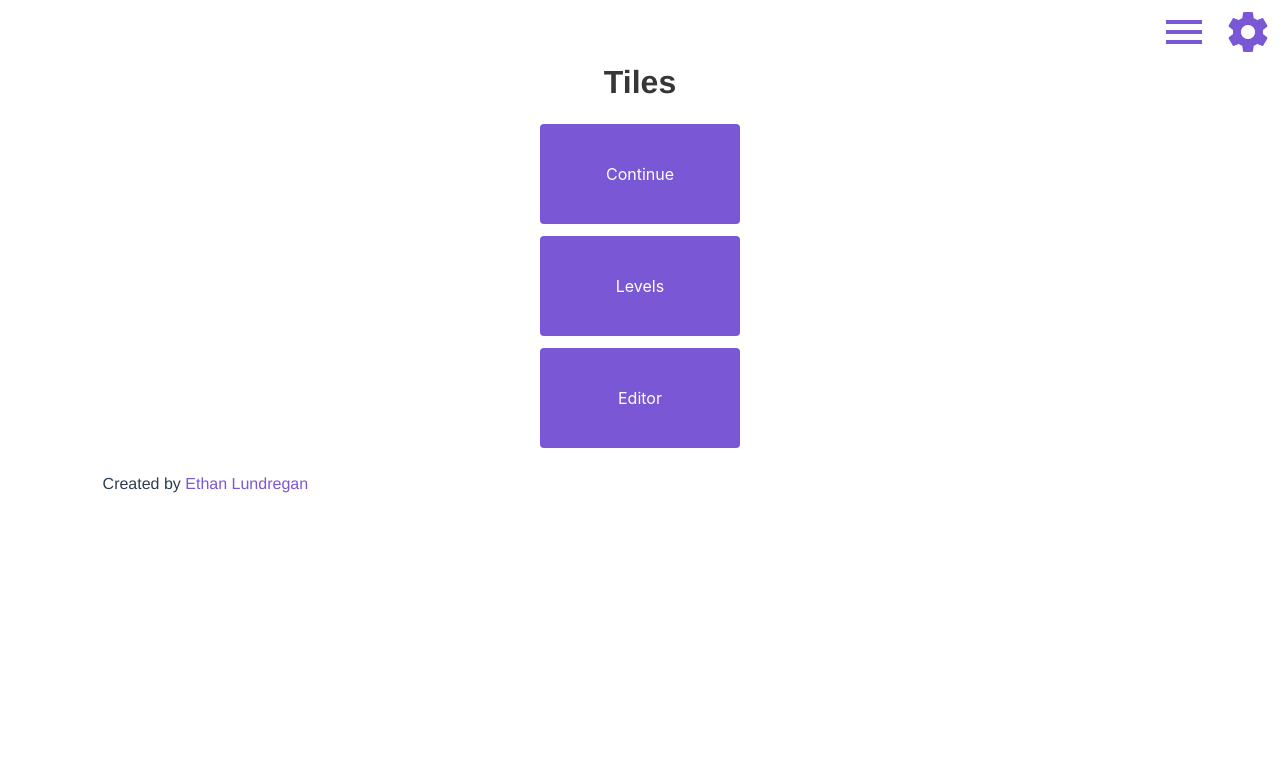
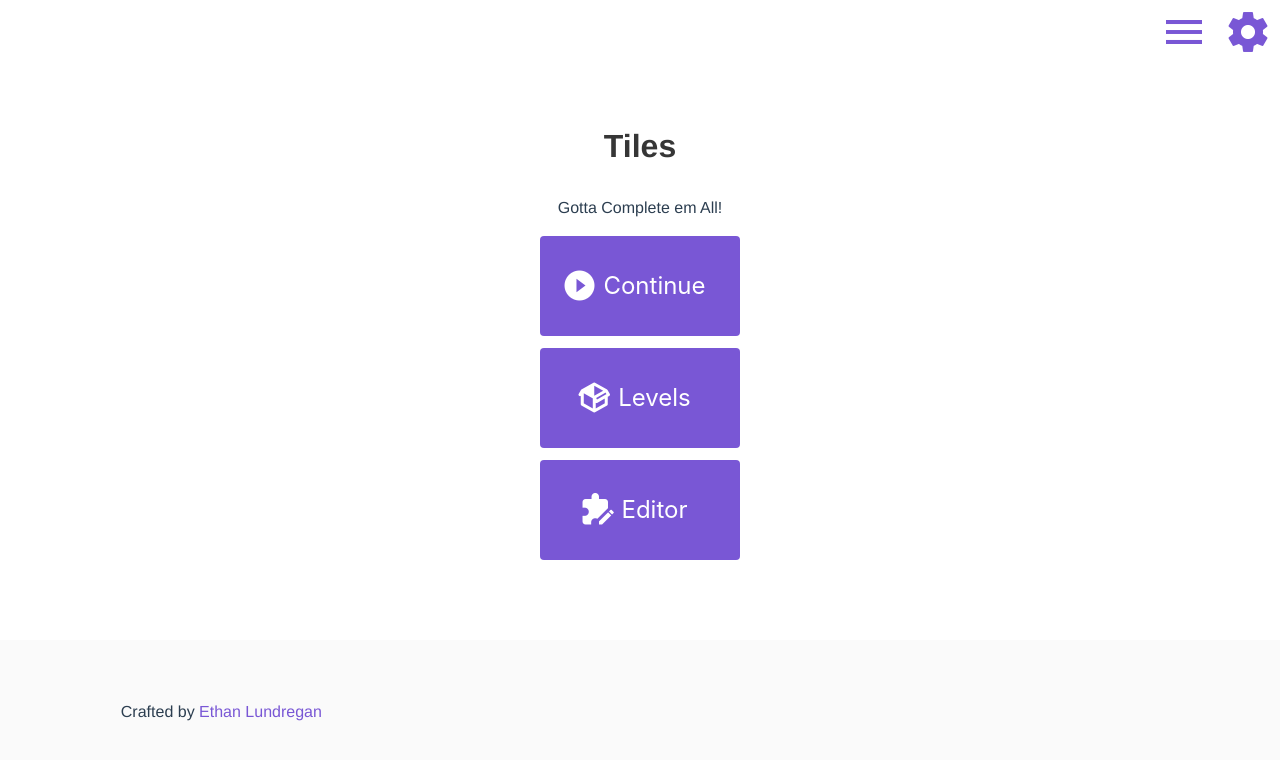
Before and after one commit to lundregan/electron-game, a Vue app: page /game in a window 1280 px wide. Shown: the top 760 px of the page. Built offline with nearby package versions, Linux system fonts and the light colour scheme; what vue-clipboard2 would draw is missing.

Commit message:
Stylized changes, full height no scrollbars and menu icons

```diff
--- a/src/App.vue
+++ b/src/App.vue
@@ -1,6 +1,6 @@
 <template>
   <div id="app">
-    <b-navbar>
+    <b-navbar class='row header'>
         <template slot="end">
           <router-link to="/">
               <b-icon
@@ -22,7 +22,7 @@
       <router-link to="/">Home</router-link> |
       <router-link to="/about">About</router-link>
     </div> -->
-    <router-view/>
+    <router-view class='row content'/>
   </div>
 </template>
 
@@ -41,6 +41,18 @@ body {
   -moz-osx-font-smoothing: grayscale;
   text-align: center;
   color: #2c3e50;
+
+  display: flex;
+  flex-flow: column;
+  height: 100%;
+}
+
+#app .header {
+  flex: 0 1 auto;
+}
+
+#app .content {
+  flex: 1 1 auto;
 }
 
 #nav {
--- a/src/components/TileGrid.vue
+++ b/src/components/TileGrid.vue
@@ -70,8 +70,8 @@ data () {
 
 <style>
 .game-tile {
-  width: 100px;
-  height: 100px;
+  width: calc(100vh / 12);
+  height: calc(100vh / 12);
 
   margin: 1px;
 }
--- a/src/views/MainMenu.vue
+++ b/src/views/MainMenu.vue
@@ -1,27 +1,43 @@
 <template>
 <div class="main-menu">
-    <div class="columns is-vcentered">
+
+
+    <div class="columns is-vcentered menu">
         <div class="column">
-            <p class='title'>Tiles</p>
+            <p class="title">Tiles</p>
+            <p class="sub-title">Gotta Complete em All!</p>
             <b-field>
                 <router-link to='Game'>
-                <b-button class='menu-button is-primary mx-4'>Continue</b-button>
+                    <b-button
+                        class='menu-button is-primary mx-4'
+                        icon-left="play-circle"
+                        size='is-large'
+                    >
+                        Continue
+                    </b-button>
                 </router-link>
             </b-field>
             <b-field>
                 <router-link to='Levels'>
-                    <b-button class='menu-button is-primary mx-4'>Levels</b-button>
+                    <b-button
+                    class='menu-button is-primary mx-4'
+                    icon-left="package-variant"
+                    size='is-large'
+                >
+                    Levels
+                </b-button>
                 </router-link>
             </b-field>
             <b-field>
                 <router-link to='Editor'>
-                    <b-button class='menu-button is-primary mx-4'>Editor</b-button>
+                    <b-button class='menu-button is-primary mx-4' icon-left="puzzle-edit"
+                    size='is-large'>Editor</b-button>
                 </router-link>
             </b-field>
         </div>
     </div>
-    <div class="columns">
-        <div class="column">Created by <a href='//github.com/lundregan' target='_blank'>Ethan Lundregan</a></div>
+    <div class="columns footer">
+        <div class="column">Crafted by <a href='//github.com/lundregan' target='_blank'>Ethan Lundregan</a></div>
         <div class="column"></div>
         <div class="column"></div>
     </div>
@@ -35,6 +51,10 @@ export default {
 </script>
 
 <style>
+.menu {
+    min-height: 80%;
+}
+
 .main-menu {
     height: 100%;
 }
```
